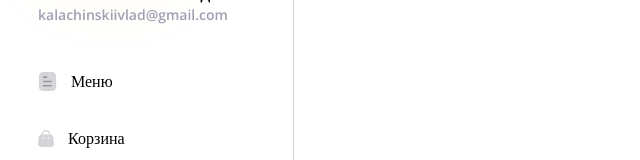
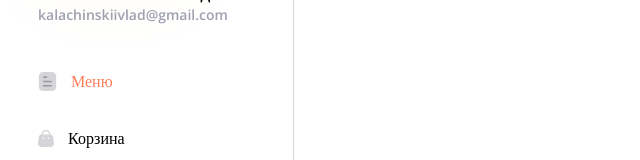
Before and after one commit to Kalachinskii/picca-app, a React (Vite) app: page / in a window 1280 px wide. Shown: the part 203-363 px from the top of the page, without its empty margins (0-640 px from the left). Built offline with nearby package versions, Linux system fonts and the light colour scheme.

Commit message:
style: подсетка с помощью useLocation

```diff
--- a/src/layout/Layout/Layout.module.css
+++ b/src/layout/Layout/Layout.module.css
@@ -32,6 +32,14 @@
     color: var(--text-color);
 }
 
+.link:hover {
+    color: var(--primary-color);
+}
+
+.active {
+    color: var(--primary-color);
+}
+
 .user {
     margin-bottom: 46px;
 }
--- a/src/layout/Layout/Layout.tsx
+++ b/src/layout/Layout/Layout.tsx
@@ -1,8 +1,19 @@
-import { Link, Outlet } from "react-router-dom";
+import { Link, Outlet, useLocation } from "react-router-dom";
 import styles from "./Layout.module.css";
 import Button from "../../components/button/Button";
+import { useEffect } from "react";
+import cn from "classnames";
 
 export function Layout() {
+    // показывает где мы находимся
+    const location = useLocation();
+
+    useEffect(() => {
+        console.log(location);
+        // {pathname: '/', search: '', hash: '', state: null, key: '4nl451ry'}
+        // {pathname: '/cart', search: '', hash: '', state: null, key: 'thhuh10x'}
+    }, [location]);
+
     return (
         <div className={styles.layout}>
             <div className={styles.sidebar}>
@@ -21,7 +32,12 @@
                     {/* в непровайдера использовать Link нельзя */}
                     {/* по сути говорит что это не внешний переход */}
                     {/* потому и не перезагружает страницу в отл от <а />*/}
-                    <Link to="/" className={styles.link}>
+                    <Link
+                        to="/"
+                        className={cn(styles.link, {
+                            [styles.active]: location.pathname == "/",
+                        })}
+                    >
                         <img src="/menu-icon.svg" alt="Иконка меню" />
                         Меню
                     </Link>
```
